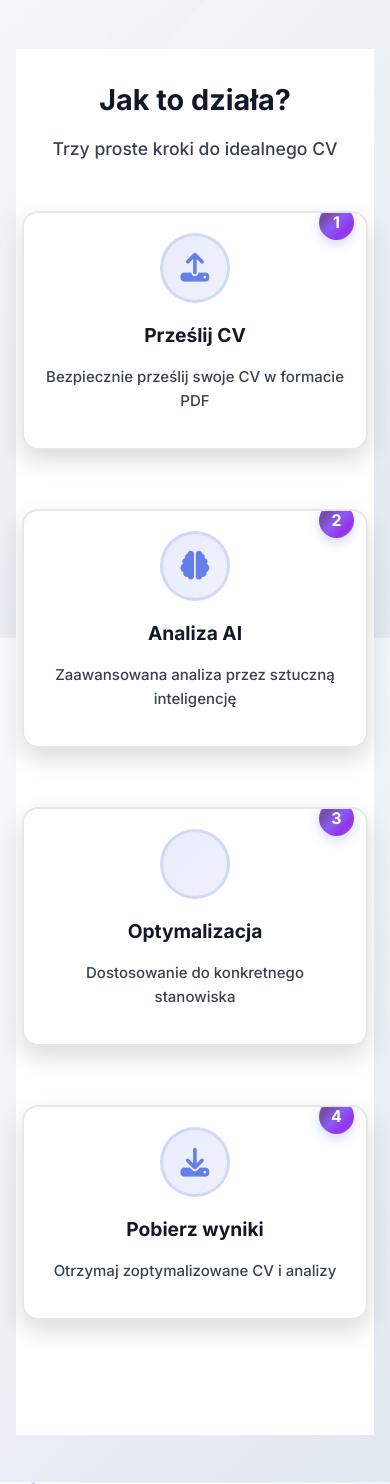
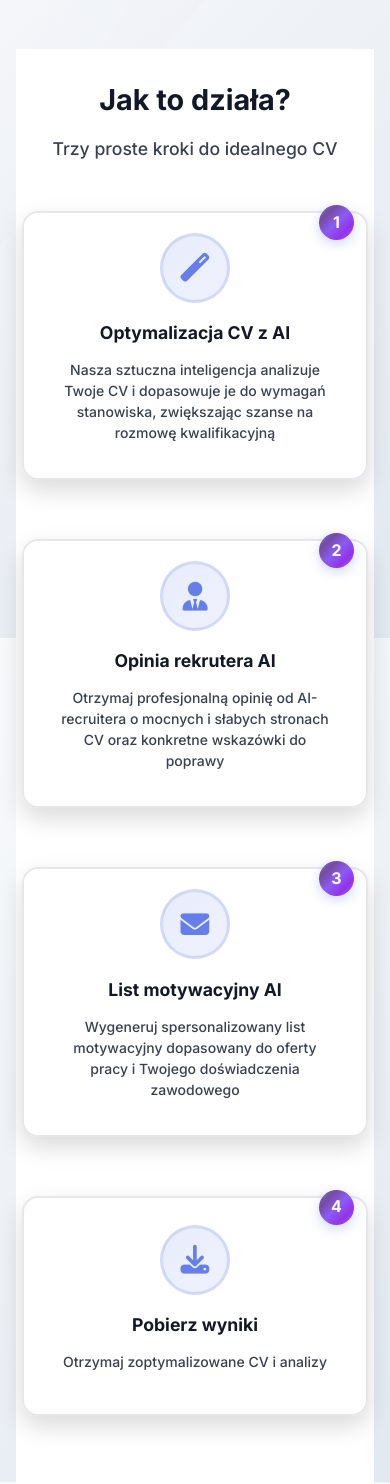
Before and after one commit to msulikowski96-cmd/Nowav, a Flask app: page / in a window 390 px wide. Shown: the part 1050-2534 px from the top of the page. Run offline with Flask 3, Linux system fonts and the light colour scheme; parts of the project's set-up code (start-up, migrations or seed data) failed here and were passed over; some libraries are stand-ins or nearby versions.

Commit message:
Assistant checkpoint: Fix missing feature descriptions on mobile
Assistant generated file changes:
- templates/index.html: Fix missing feature descriptions in main section
Fix missing feature descriptions in main section
Add missing feature descriptions for better visibility
Fix missing feature descriptions in main section
Add missing feature descriptions for better visibility
Ensure all feature cards have proper descriptions
- static/css/custom.css: Fix mobile visibility for feature descriptions, Ensure feature descriptions are visible on mobile
- static/css/enhanced-visibility.css: Add specific mobile fixes for feature cards

---

User prompt:

Tutaj w tej ramce nic nie widać patrz screen

Replit-Commit-Author: Assistant
Replit-Commit-Session-Id: 18275a00-1cdd-47e4-9310-232e2ddd3266

```diff
--- a/static/css/custom.css
+++ b/static/css/custom.css
@@ -1894,6 +1894,9 @@ input[type="file"]:hover {
         background: var(--bg-card) !important;
         color: var(--text-primary) !important;
         border: 2px solid var(--border-secondary) !important;
+        position: relative !important;
+        overflow: visible !important;
+        min-height: 200px !important;
     }
 
     .feature-icon-modern {
@@ -1928,6 +1931,12 @@ input[type="file"]:hover {
         line-height: 1.6 !important;
         color: var(--text-secondary) !important;
         font-weight: 500 !important;
+        display: block !important;
+        visibility: visible !important;
+        opacity: 1 !important;
+        margin-top: 10px !important;
+        text-align: center !important;
+        padding: 0 5px !important;
     }
 
     /* Features Section */
--- a/static/css/enhanced-visibility.css
+++ b/static/css/enhanced-visibility.css
@@ -312,6 +312,36 @@ input[type="file"]:hover {
             0 0 30px rgba(99, 102, 241, 0.15) !important;
     }
 
+    /* Feature cards mobile fixes */
+    .feature-card-modern {
+        min-height: 220px !important;
+        display: flex !important;
+        flex-direction: column !important;
+        justify-content: center !important;
+        align-items: center !important;
+        text-align: center !important;
+    }
+
+    .feature-description {
+        display: block !important;
+        visibility: visible !important;
+        opacity: 1 !important;
+        color: var(--text-secondary) !important;
+        font-size: 14px !important;
+        line-height: 1.5 !important;
+        margin-top: 8px !important;
+        padding: 0 10px !important;
+        width: 100% !important;
+        box-sizing: border-box !important;
+    }
+
+    .feature-title {
+        margin-bottom: 8px !important;
+        color: var(--text-primary) !important;
+        font-size: 1.1rem !important;
+        font-weight: 700 !important;
+    }
+
     .btn:hover {
         transform: translateY(-1px) !important;
         box-shadow:
--- a/templates/index.html
+++ b/templates/index.html
@@ -80,42 +80,48 @@
 
         <div class="row g-4 mb-5">
             <div class="col-lg-3 col-md-6">
-                <div class="feature-card-modern">
+                <div class="feature-card-modern floating-element">
                         <div class="feature-number">1</div>
                         <div class="feature-icon-modern">
-                        <i class="fas fa-upload"></i>
+                            <i class="fas fa-magic"></i>
                         </div>
-                    <h5 class="feature-title">Prześlij CV</h5>
-                    <p class="feature-description">Bezpiecznie prześlij swoje CV w formacie PDF</p>
+                        <h4 class="feature-title">Optymalizacja CV z AI</h4>
+                        <p class="feature-description">
+                            Nasza sztuczna inteligencja analizuje Twoje CV i dopasowuje je do wymagań stanowiska, zwiększając szanse na rozmowę kwalifikacyjną
+                        </p>
                     </div>
             </div>
             <div class="col-lg-3 col-md-6">
-                <div class="feature-card-modern">
+                <div class="feature-card-modern floating-element">
                         <div class="feature-number">2</div>
                         <div class="feature-icon-modern">
-                        <i class="fas fa-brain"></i>
+                            <i class="fas fa-user-tie"></i>
                         </div>
-                    <h5 class="feature-title">Analiza AI</h5>
-                    <p class="feature-description">Zaawansowana analiza przez sztuczną inteligencję</p>
+                        <h4 class="feature-title">Opinia rekrutera AI</h4>
+                        <p class="feature-description">
+                            Otrzymaj profesjonalną opinię od AI-recruitera o mocnych i słabych stronach CV oraz konkretne wskazówki do poprawy
+                        </p>
                     </div>
             </div>
             <div class="col-lg-3 col-md-6">
-                <div class="feature-card-modern">
+                <div class="feature-card-modern floating-element">
                         <div class="feature-number">3</div>
                         <div class="feature-icon-modern">
-                        <i class="fas fa-target"></i>
+                            <i class="fas fa-envelope"></i>
                         </div>
-                    <h5 class="feature-title">Optymalizacja</h5>
-                    <p class="feature-description">Dostosowanie do konkretnego stanowiska</p>
+                        <h4 class="feature-title">List motywacyjny AI</h4>
+                        <p class="feature-description">
+                            Wygeneruj spersonalizowany list motywacyjny dopasowany do oferty pracy i Twojego doświadczenia zawodowego
+                        </p>
                     </div>
             </div>
             <div class="col-lg-3 col-md-6">
-                <div class="feature-card-modern">
+                <div class="feature-card-modern floating-element">
                         <div class="feature-number">4</div>
                         <div class="feature-icon-modern">
                             <i class="fas fa-download"></i>
                         </div>
-                    <h5 class="feature-title">Pobierz wyniki</h5>
+                        <h4 class="feature-title">Pobierz wyniki</h4>
                         <p class="feature-description">Otrzymaj zoptymalizowane CV i analizy</p>
                 </div>
             </div>
```
Lines whose indentation alone changed are shown as unchanged.
